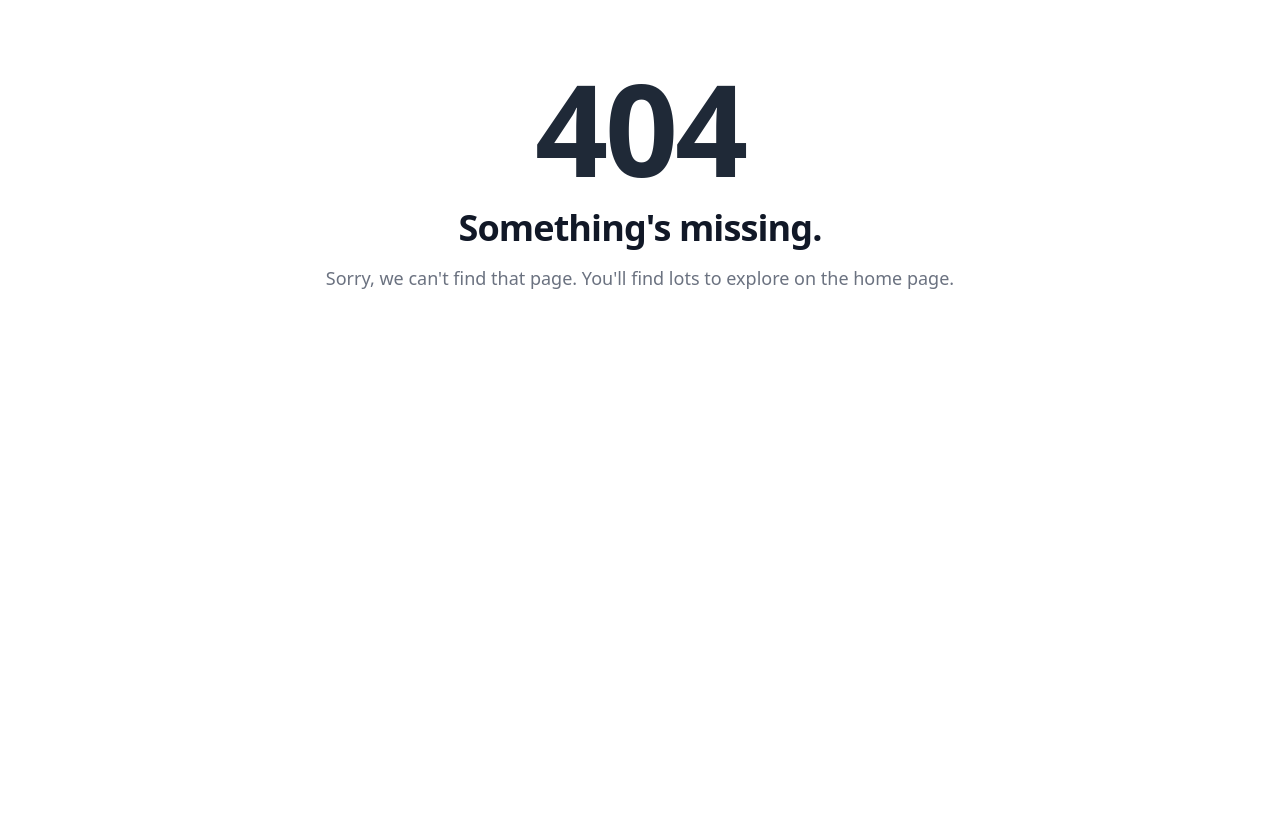
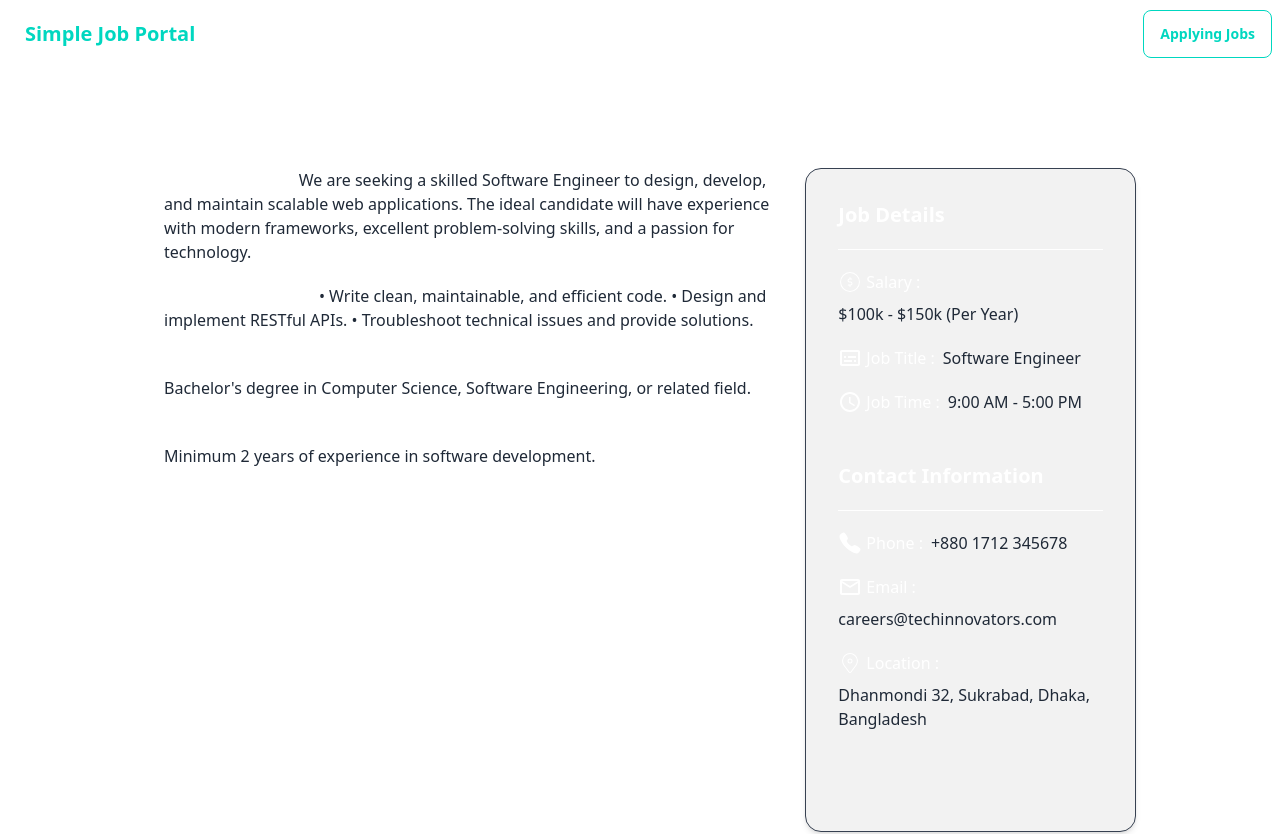
Before and after one commit to rubaiiyat/React-Router-And-State-Management, a React (Vite) app in the folder 04-Simple-Job-Portal/: page /job/1 in a window 1280 px wide. Before the commit this address had no page. Shown: the top 834 px of the page. Before the commit the page ends 800 px from the top, so only its background shows below. Built offline with nearby package versions, Linux system fonts and the light colour scheme.

Commit message:
add job details

```diff
--- a/04-Simple-Job-Portal/src/Components/Job/Job.jsx
+++ b/04-Simple-Job-Portal/src/Components/Job/Job.jsx
@@ -1,8 +1,10 @@
 import React from "react";
 import { CiLocationOn, CiDollar } from "react-icons/ci";
+import { Link } from "react-router-dom";
 
 const Job = ({ job }) => {
   const {
+    id,
     company_logo,
     job_title,
     company_name,
@@ -11,6 +13,7 @@ const Job = ({ job }) => {
     location,
     salary,
   } = job;
+
   return (
     <div>
       <div className="text-start border border-gray-700  bg-base-200 rounded-2xl shadow-md hover:shadow-lg transition-shadow duration-300 h-full ">
@@ -38,7 +41,9 @@ const Job = ({ job }) => {
             </h1>
           </div>
           <div className="card-actions">
-            <button className="btn btn-accent">View Details</button>
+            <Link to={`/job/${id}`}>
+              <button className="btn btn-accent">View Details</button>
+            </Link>
           </div>
         </div>
       </div>
--- /dev/null
+++ b/04-Simple-Job-Portal/src/Components/JobDetails/JobDetails.jsx
@@ -0,0 +1,130 @@
+import React from "react";
+import { Link, useLoaderData, useParams } from "react-router-dom";
+import { CiDollar, CiLocationOn } from "react-icons/ci";
+import { MdOutlineSubtitles, MdAccessTime } from "react-icons/md";
+import { IoCall } from "react-icons/io5";
+import { MdOutlineEmail } from "react-icons/md";
+const JobDetails = () => {
+  const jobs = useLoaderData();
+  const { id } = useParams();
+
+  const job = jobs.find((job) => job.id === parseInt(id));
+  const {
+    job_description,
+    job_responsibility,
+    educational_requirements,
+    experiences,
+    salary,
+    job_title,
+    phone,
+    email,
+    office_time,
+    location,
+    street,
+  } = job;
+  return (
+    <div className="text-center  md:mx-32 px-4 mb-48">
+      <h1 className="text-4xl md:text-6xl p-5 text-center text-white">
+        Job Details
+      </h1>
+
+      <div className="grid grid-cols-1 lg:grid-cols-3 ">
+        <div className="px-5 lg:col-span-2">
+          <h1 className="text-start mb-5">
+            <span className="font-bold text-white">Job Description:: </span>
+            {job_description}
+          </h1>
+          <h1 className="text-start mb-5">
+            <span className="font-bold text-white">Job Responsibility:: </span>
+            {job_responsibility}
+          </h1>
+          <h1 className="text-start mb-5">
+            <span className="font-bold text-white">
+              Educational Requirements:: <br />{" "}
+            </span>
+            {educational_requirements}
+          </h1>
+          <h1 className="text-start mb-5">
+            <span className="font-bold text-white">
+              Experiences:: <br />{" "}
+            </span>
+            {experiences}
+          </h1>
+        </div>
+        <div>
+          <div className="text-start border border-gray-700  bg-base-200 rounded-2xl shadow-md hover:shadow-lg transition-shadow duration-300 h-full lg:col-span-1">
+            <div className="card-body items-start ">
+              <h1 className="card-title text-white mb-3"> Job Details</h1>
+              <h1 className="border-t border-white w-full "></h1>
+
+              <h2 className="mt-3 flex flex-wrap items-center gap-2">
+                <span className="text-xl md:text-base text-white flex items-center gap-1">
+                  {" "}
+                  <CiDollar className="text-2xl text-white" /> Salary :{"  "}
+                </span>
+                {salary} (Per Year)
+              </h2>
+
+              <h2 className="mt-3 flex flex-wrap items-center gap-2">
+                <span className="text-xl md:text-base text-white flex items-center gap-1">
+                  {" "}
+                  <MdOutlineSubtitles className="text-2xl text-white" /> Job
+                  Title :{"  "}
+                </span>
+                {job_title}
+              </h2>
+
+              <h2 className="mt-3 flex flex-wrap items-center gap-2">
+                <span className="text-xl md:text-base text-white flex items-center gap-1">
+                  {" "}
+                  <MdAccessTime className="text-2xl text-white" /> Job Time :
+                  {"  "}
+                </span>
+                {office_time}
+              </h2>
+
+              <h1 className="card-title text-white mb-3 mt-10">
+                {" "}
+                Contact Information
+              </h1>
+              <h1 className="border-t border-white w-full "></h1>
+
+              <h2 className="mt-3 flex flex-wrap items-center gap-2">
+                <span className="text-xl md:text-base text-white flex items-center gap-1">
+                  {" "}
+                  <IoCall className="text-2xl text-white" /> Phone :{"  "}
+                </span>
+                {phone}
+              </h2>
+
+              <h2 className="mt-3 flex flex-wrap items-center gap-2">
+                <span className="text-xl md:text-base text-white flex items-center gap-1">
+                  {" "}
+                  <MdOutlineEmail className="text-2xl text-white" /> Email :
+                  {"  "}
+                </span>
+                {email}
+              </h2>
+
+              <h2 className="mt-3 flex flex-wrap items-center gap-2">
+                <span className="text-xl md:text-base text-white flex items-center gap-1">
+                  {" "}
+                  <CiLocationOn className="text-2xl text-white" /> Location :
+                  {"  "}
+                </span>
+                {street}, {location}
+              </h2>
+            </div>
+          </div>
+          <div className="card-actions mt-5 ">
+            <Link className="block w-full">
+              <button className="btn btn-accent w-full">Apply Now</button>
+            </Link>
+          </div>
+        </div>
+      </div>
+    </div>
+  );
+};
+
+export default JobDetails;
--- a/04-Simple-Job-Portal/src/main.jsx
+++ b/04-Simple-Job-Portal/src/main.jsx
@@ -9,6 +9,7 @@ import AppliedJobs from "./Components/AppliedJobs/AppliedJobs.jsx";
 import Blogs from "./Components/Blogs/Blogs.jsx";
 import Jobs from "./Components/Jobs/Jobs.jsx";
 import Statistics from "./Components/Statistics/Statistics.jsx";
+import JobDetails from "./Components/JobDetails/JobDetails.jsx";
 
 const router = createBrowserRouter([
   {
@@ -36,6 +37,12 @@ const router = createBrowserRouter([
         path: "/blogs",
         element: <Blogs></Blogs>,
       },
+
+      {
+        path: "/job/:id",
+        loader: () => fetch("../Jobs.json"),
+        element: <JobDetails></JobDetails>,
+      },
     ],
   },
 ]);
```
